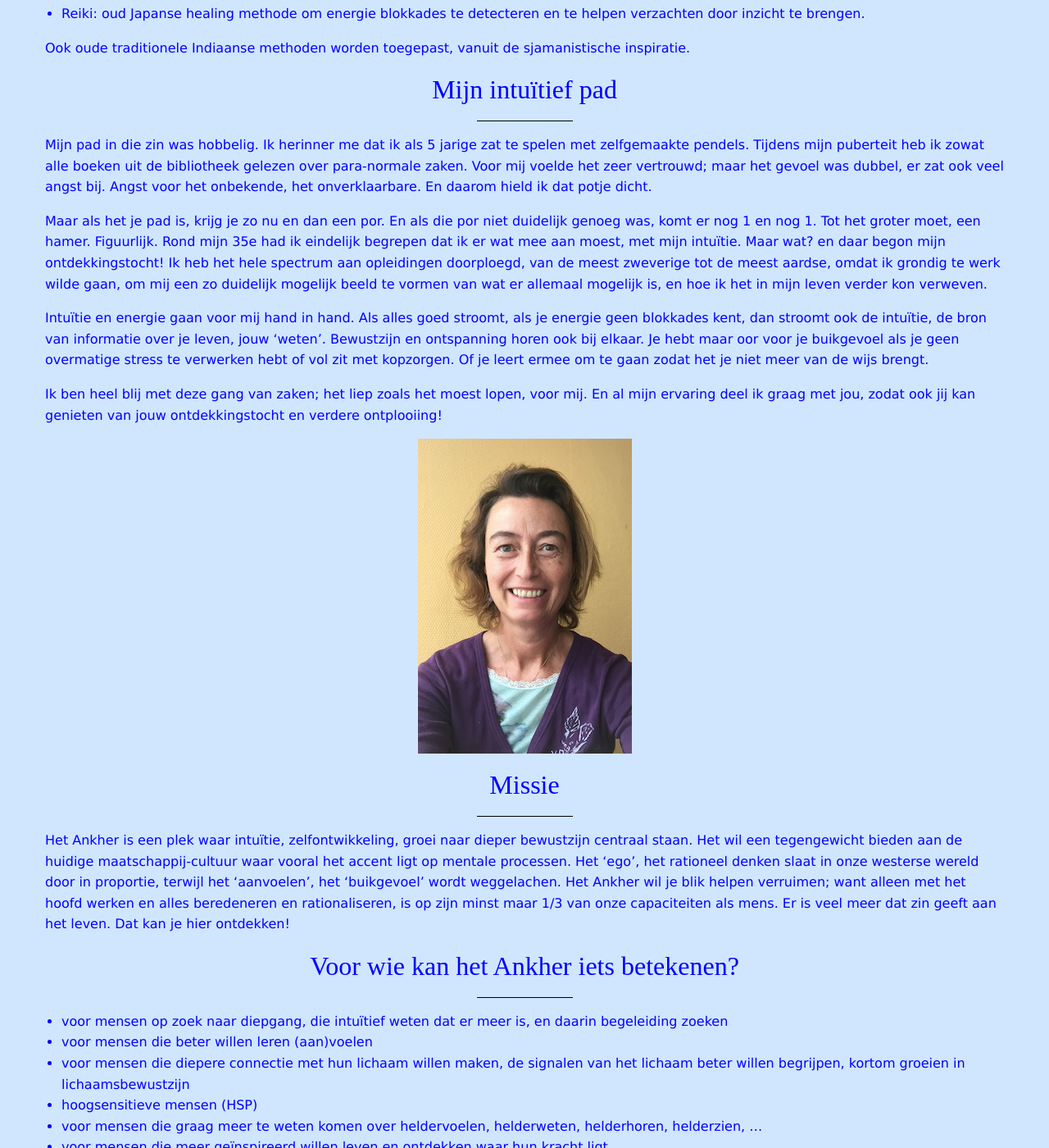
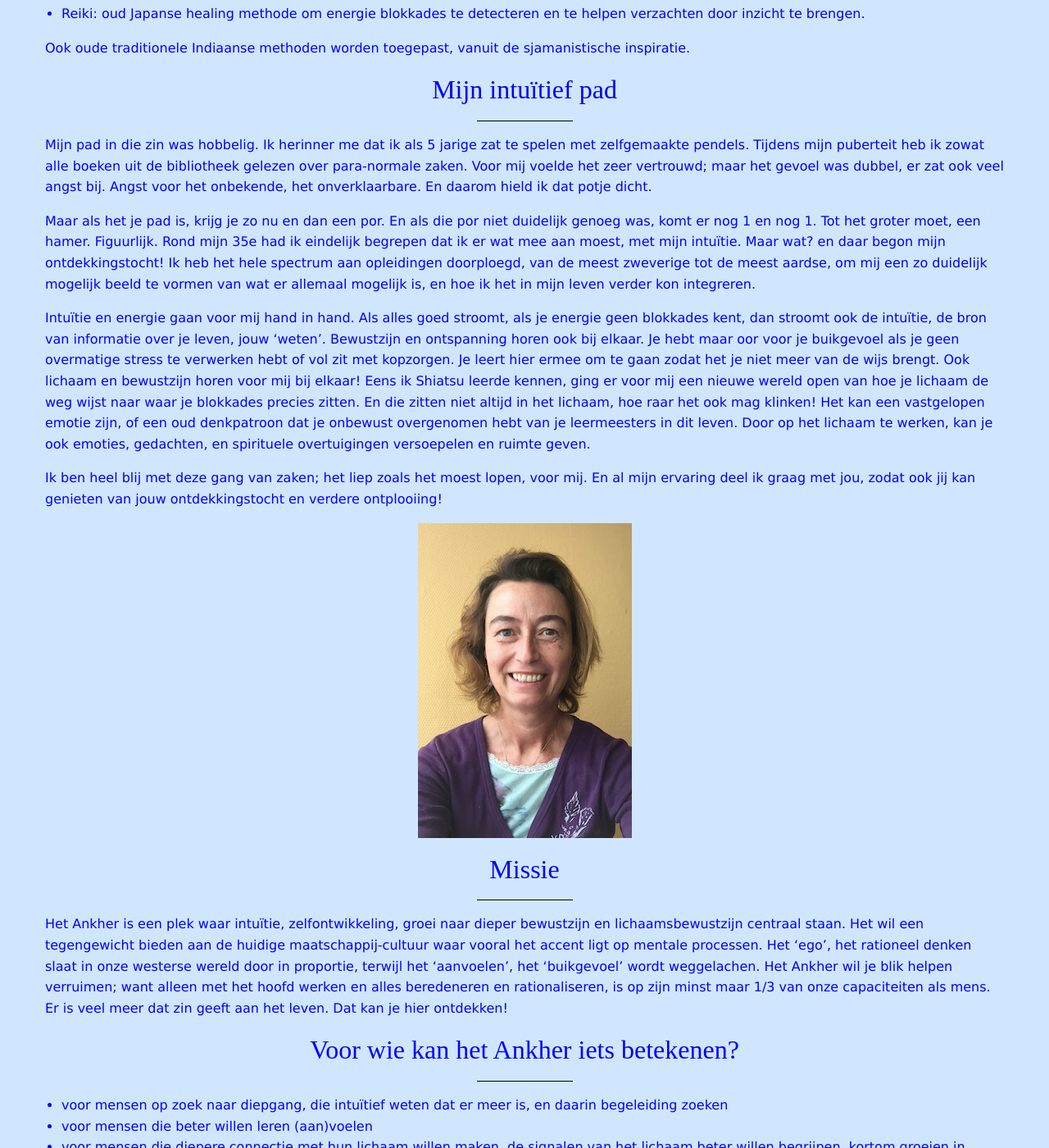
Before and after one commit to ankher/ankher.github.io, a Jekyll site: the page built from index.md, in a window 1280 px wide and 1400 px high, scrolled down 1592 px. Shown: the whole window at 82% size. Built offline with Jekyll 4.4.1, drawn with Linux system fonts in a browser that asks for light colours; nearby versions of some CDN libraries; some of the changed text lies outside the part shown.

Commit message:
Update index.md

```diff
--- a/index.md
+++ b/index.md
@@ -28,7 +28,7 @@ Dat vormt een solide basis met stevige fundamenten, van waaruit jij ten volle in
 
 De wereld en de mens heeft nood aan meer diepgang, meer bewustzijn. We leven in een wegwerpcultuur, in een virtuele wereld op tablet, smartphone, games,... De mens vervreemt van zijn eigen natuur. Veel mensen beginnen te merken dat het zo niet meer klopt. Maar wat mankeert er dan? Het Ankher wil meer inzicht helpen brengen, en het besef wakker maken dat ieder mens beschikt over een enorme bron aan innerlijke intelligentie, energie, intuïtie, zelfhelend vermogen, bewustzijn. Dat helpt om een leven te leiden dat 'zin' heeft, dat je vervult met een wezenlijk goed gevoel.
 
-Bij het Ankher kan je terecht voor persoonlijke begeleiding, opleidingen, workshops, readings/healings,...
+Bij het Ankher kan je terecht voor persoonlijke begeleiding en behandelingen, opleidingen, workshops, readings/healings,...
 
 Dat gebeurt vooral via de insteek van "oude wijsheden" uit het Oosten:
 * Shiatsu: Japanse traditionele lichaamsbehandeling,
@@ -48,10 +48,11 @@ Ook oude traditionele Indiaanse methoden worden toegepast, vanuit de sjamanistis
 
 Mijn pad in die zin was hobbelig. Ik herinner me dat ik als 5 jarige zat te spelen met zelfgemaakte pendels. Tijdens mijn puberteit heb ik zowat alle boeken uit de bibliotheek gelezen over para-normale zaken. Voor mij voelde het zeer vertrouwd; maar het gevoel was dubbel, er zat ook veel angst bij. Angst voor het onbekende, het onverklaarbare. En daarom hield ik dat potje dicht.
 
-Maar als het je pad is, krijg je zo nu en dan een por. En als die por niet duidelijk genoeg was, komt er nog 1 en nog 1. Tot het groter moet, een hamer. Figuurlijk. Rond mijn 35e had ik eindelijk begrepen dat ik er wat mee aan moest, met mijn intuïtie. Maar wat? en daar begon mijn ontdekkingstocht! Ik heb het hele spectrum aan opleidingen doorploegd, van de meest zweverige tot de meest aardse, omdat ik grondig te werk wilde gaan, om mij een zo duidelijk mogelijk beeld te vormen van wat er allemaal mogelijk is, en hoe ik het in mijn leven verder kon verweven.
+Maar als het je pad is, krijg je zo nu en dan een por. En als die por niet duidelijk genoeg was, komt er nog 1 en nog 1. Tot het groter moet, een hamer. Figuurlijk. Rond mijn 35e had ik eindelijk begrepen dat ik er wat mee aan moest, met mijn intuïtie. Maar wat? en daar begon mijn ontdekkingstocht! Ik heb het hele spectrum aan opleidingen doorploegd, van de meest zweverige tot de meest aardse, om mij een zo duidelijk mogelijk beeld te vormen van wat er allemaal mogelijk is, en hoe ik het in mijn leven verder kon integreren.
 
 Intuïtie en energie gaan voor mij hand in hand. Als alles goed stroomt, als je energie geen blokkades kent, dan stroomt ook de intuïtie, de bron van informatie over je leven, jouw 'weten'.
-Bewustzijn en ontspanning horen ook bij elkaar. Je hebt maar oor voor je buikgevoel als je geen overmatige stress te verwerken hebt of vol zit met kopzorgen. Of je leert ermee om te gaan zodat het je niet meer van de wijs brengt.
+Bewustzijn en ontspanning horen ook bij elkaar. Je hebt maar oor voor je buikgevoel als je geen overmatige stress te verwerken hebt of vol zit met kopzorgen. Je leert hier ermee om te gaan zodat het je niet meer van de wijs brengt.
+Ook lichaam en bewustzijn horen voor mij bij elkaar! Eens ik Shiatsu leerde kennen, ging er voor mij een nieuwe wereld open van hoe je lichaam de weg wijst naar waar je blokkades precies zitten. En die zitten niet altijd in het lichaam, hoe raar het ook mag klinken! Het kan een vastgelopen emotie zijn, of een oud denkpatroon dat je onbewust overgenomen hebt van je leermeesters in dit leven. Door op het lichaam te werken, kan je ook emoties, gedachten, en spirituele overtuigingen versoepelen en ruimte geven.
 
 
 Ik ben heel blij met deze gang van zaken; het liep zoals het moest lopen, voor mij. En al mijn ervaring deel ik graag met jou, zodat ook jij kan genieten van jouw ontdekkingstocht en verdere ontplooiing!
@@ -64,7 +65,7 @@ Ik ben heel blij met deze gang van zaken; het liep zoals het moest lopen, voor m
 
 
 # Missie
-Het Ankher is een plek waar intuïtie, zelfontwikkeling, groei naar dieper bewustzijn centraal staan. Het wil een tegengewicht bieden aan de huidige maatschappij-cultuur waar vooral het accent ligt op mentale processen. Het 'ego', het rationeel denken slaat in onze westerse wereld door in proportie, terwijl het 'aanvoelen', het 'buikgevoel' wordt weggelachen. Het Ankher wil je blik helpen verruimen; want alleen met het hoofd werken en alles beredeneren en rationaliseren, is op zijn minst maar 1/3 van onze capaciteiten als mens. Er is veel meer dat zin geeft aan het leven. Dat kan je hier ontdekken!
+Het Ankher is een plek waar intuïtie, zelfontwikkeling, groei naar dieper bewustzijn en lichaamsbewustzijn centraal staan. Het wil een tegengewicht bieden aan de huidige maatschappij-cultuur waar vooral het accent ligt op mentale processen. Het 'ego', het rationeel denken slaat in onze westerse wereld door in proportie, terwijl het 'aanvoelen', het 'buikgevoel' wordt weggelachen. Het Ankher wil je blik helpen verruimen; want alleen met het hoofd werken en alles beredeneren en rationaliseren, is op zijn minst maar 1/3 van onze capaciteiten als mens. Er is veel meer dat zin geeft aan het leven. Dat kan je hier ontdekken!
 
 
 
```
Also changed, not shown: other parts of index.md (+1 -1 lines).
